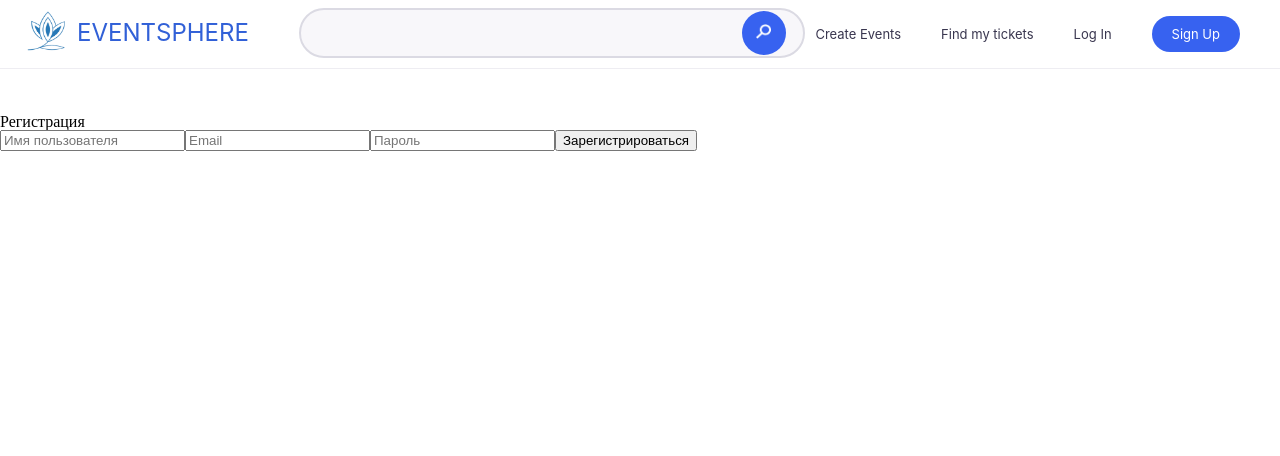
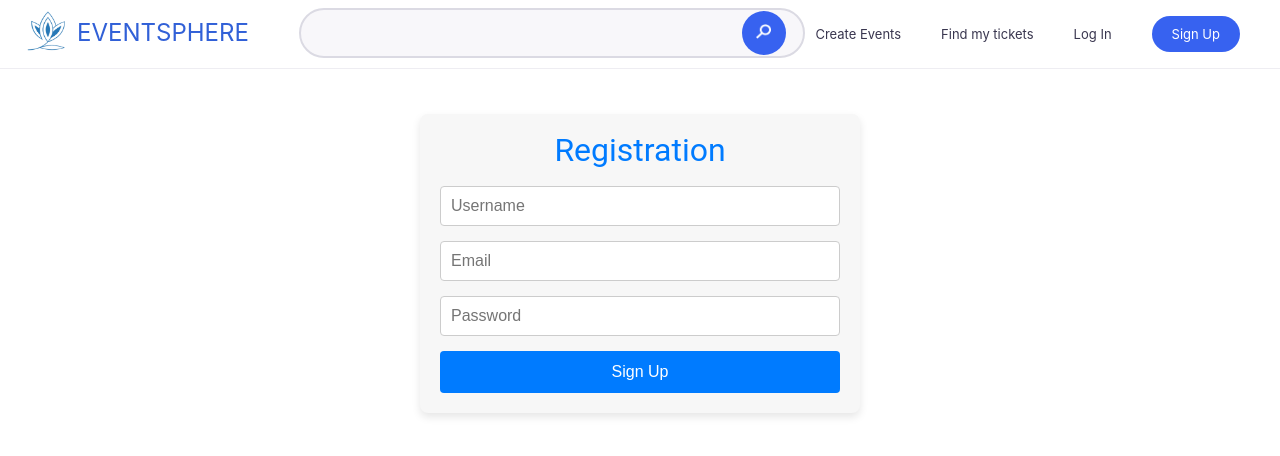
Before and after one commit to AndrLoko/event-sphere, a React (Vite) app: page /signup in a window 1280 px wide. Shown: the top 456 px of the page. Built offline with nearby package versions, Linux system fonts and the light colour scheme.

Commit message:
Completed registration functionality and styled the Login page

```diff
--- a/src/pages/LogIn/LogIn.jsx
+++ b/src/pages/LogIn/LogIn.jsx
@@ -1,7 +1,84 @@
-import React from 'react'
+import React, { useState } from 'react';
+import { useNavigate } from 'react-router';
 
 export default function LogIn() {
+  // Form state
+  const [formData, setFormData] = useState({
+    username: "",
+    email: "",
+    password: ""
+  });
+
+  // Message for the user
+  const [message, setMessage] = useState("");
+  const navigate = useNavigate();
+
+  // Handler for form value changes
+  const handleChange = (e) => {
+    const { name, value } = e.target;
+    setFormData((prevData) => ({
+      ...prevData,
+      [name]: value
+    }));
+  };
+
+  // Email validation using regular expression
+  const validateEmail = (email) => /^[^\s@]+@[^\s@]+\.[^\s@]+$/.test(email);
+
+  // Form submission handler
+  const handleSubmit = (e) => {
+    e.preventDefault();
+
+    // Email validation
+    if (!validateEmail(formData.email)) {
+      setMessage("Please enter a valid email");
+      return;
+    }
+
+    // Password validation
+    if (formData.password.length < 6) {
+      setMessage("Password must be at least 6 characters long");
+      return;
+    }
+
+    // Simulating registration (saving data to LocalStorage)
+    localStorage.setItem("user", JSON.stringify(formData));
+    setMessage("Registration successful!");
+
+    navigate('/');
+  };
+
   return (
-    <div>LogIn</div>
-  )
+    <div className="signup-container">
+      <h2 className="signup-heading">Login</h2>
+      <form className="signup-form" onSubmit={handleSubmit}>
+        <div className="form-group">
+        </div>
+        <div className="form-group">
+          <input
+            type="email"
+            name="email"
+            className="form-input"
+            placeholder="Email"
+            value={formData.email}
+            onChange={handleChange}
+            required
+          />
+        </div>
+        <div className="form-group">
+          <input
+            type="password"
+            name="password"
+            className="form-input"
+            placeholder="Password"
+            value={formData.password}
+            onChange={handleChange}
+            required
+          />
+        </div>
+        <button type="submit" className="submit-btn">Sign Up</button>
+      </form>
+      {message && <p className="message">{message}</p>}
+    </div>
+  );
 }
--- /dev/null
+++ b/src/pages/SignUp/SignUp.css
@@ -0,0 +1,60 @@
+.signup-container {
+  max-width: 400px;
+  margin: 0 auto;
+  padding: 20px;
+  background-color: #f7f7f7;
+  border-radius: 8px;
+  box-shadow: 0 4px 8px rgba(0, 0, 0, 0.1);
+}
+
+.signup-heading {
+  font-family: Roboto;
+  font-weight: 400;
+  text-align: center;
+  color: #007bff;
+  font-size: 2rem;
+  margin-bottom: 20px;
+}
+
+.signup-form {
+  display: flex;
+  flex-direction: column;
+}
+
+.form-group {
+  margin-bottom: 15px;
+}
+
+.form-input {
+  width: 100%;
+  padding: 10px;
+  font-size: 1rem;
+  border: 1px solid #ccc;
+  border-radius: 4px;
+  box-sizing: border-box;
+}
+
+.form-input:focus {
+  outline: none;
+  border-color: #007bff;
+}
+
+.submit-btn {
+  background-color: #007bff;
+  color: white;
+  padding: 12px;
+  font-size: 1rem;
+  border: none;
+  border-radius: 4px;
+  cursor: pointer;
+}
+
+.submit-btn:hover {
+  background-color: #0056b3;
+}
+
+.message {
+  text-align: center;
+  color: rgb(214, 0, 0);
+  margin-top: 10px;
+}
--- a/src/pages/SignUp/SignUp.jsx
+++ b/src/pages/SignUp/SignUp.jsx
@@ -1,78 +1,100 @@
-import { useState } from "react";
+import React, { useState } from 'react';
+import './SignUp.css'; // Importing the stylesheet
+import { useNavigate } from 'react-router';
 
-const Register = () => {
+export default function SignUp() {
+  // Form state
   const [formData, setFormData] = useState({
     username: "",
     email: "",
     password: ""
   });
+
+  // Message for the user
   const [message, setMessage] = useState("");
+  const navigate = useNavigate();
 
-    // Обновление состояния формы
+  // Handler for form value changes
   const handleChange = (e) => {
-        setFormData({ ...formData, [e.target.name]: e.target.value });
+    const { name, value } = e.target;
+    setFormData((prevData) => ({
+      ...prevData,
+      [name]: value
+    }));
   };
 
-    // Валидация email
-    const validateEmail = (email) => {
-        return /^[^\s@]+@[^\s@]+\.[^\s@]+$/.test(email);
-    };
+  // Email validation using regular expression
+  const validateEmail = (email) => /^[^\s@]+@[^\s@]+\.[^\s@]+$/.test(email);
 
-    // Обработка регистрации
+  // Form submission handler
   const handleSubmit = (e) => {
     e.preventDefault();
 
+    // Username validation
     if (formData.username.length < 3) {
-            setMessage("Имя пользователя должно быть не менее 3 символов");
-            return;
-        }
-        if (!validateEmail(formData.email)) {
-            setMessage("Введите корректный Email");
-            return;
-        }
-        if (formData.password.length < 6) {
-            setMessage("Пароль должен быть не менее 6 символов");
+      setMessage("Username must be at least 3 characters long");
       return;
     }
 
-        // Сохранение данных в LocalStorage (эмуляция регистрации)
+    // Email validation
+    if (!validateEmail(formData.email)) {
+      setMessage("Please enter a valid email");
+      return;
+    }
+
+    // Password validation
+    if (formData.password.length < 6) {
+      setMessage("Password must be at least 6 characters long");
+      return;
+    }
+
+    // Simulating registration (saving data to LocalStorage)
     localStorage.setItem("user", JSON.stringify(formData));
-        setMessage("Регистрация успешна!");
+    setMessage("Registration successful!");
+
+    navigate('/');
   };
 
   return (
-        <div>
-            <h2>Регистрация</h2>
-            <form onSubmit={handleSubmit}>
+    <div className="signup-container">
+      <h2 className="signup-heading">Registration</h2>
+      <form className="signup-form" onSubmit={handleSubmit}>
+        <div className="form-group">
           <input
             type="text"
             name="username"
-                    placeholder="Имя пользователя"
+            className="form-input"
+            placeholder="Username"
             value={formData.username}
             onChange={handleChange}
             required
           />
+        </div>
+        <div className="form-group">
           <input
             type="email"
             name="email"
+            className="form-input"
             placeholder="Email"
             value={formData.email}
             onChange={handleChange}
             required
           />
+        </div>
+        <div className="form-group">
           <input
             type="password"
             name="password"
-                    placeholder="Пароль"
+            className="form-input"
+            placeholder="Password"
             value={formData.password}
             onChange={handleChange}
             required
           />
-                <button type="submit">Зарегистрироваться</button>
+        </div>
+        <button type="submit" className="submit-btn">Sign Up</button>
       </form>
-            {message && <p>{message}</p>}
+      {message && <p className="message">{message}</p>}
     </div>
   );
-};
-
-export default Register;
+}
```
Lines whose indentation alone changed are shown as unchanged.
